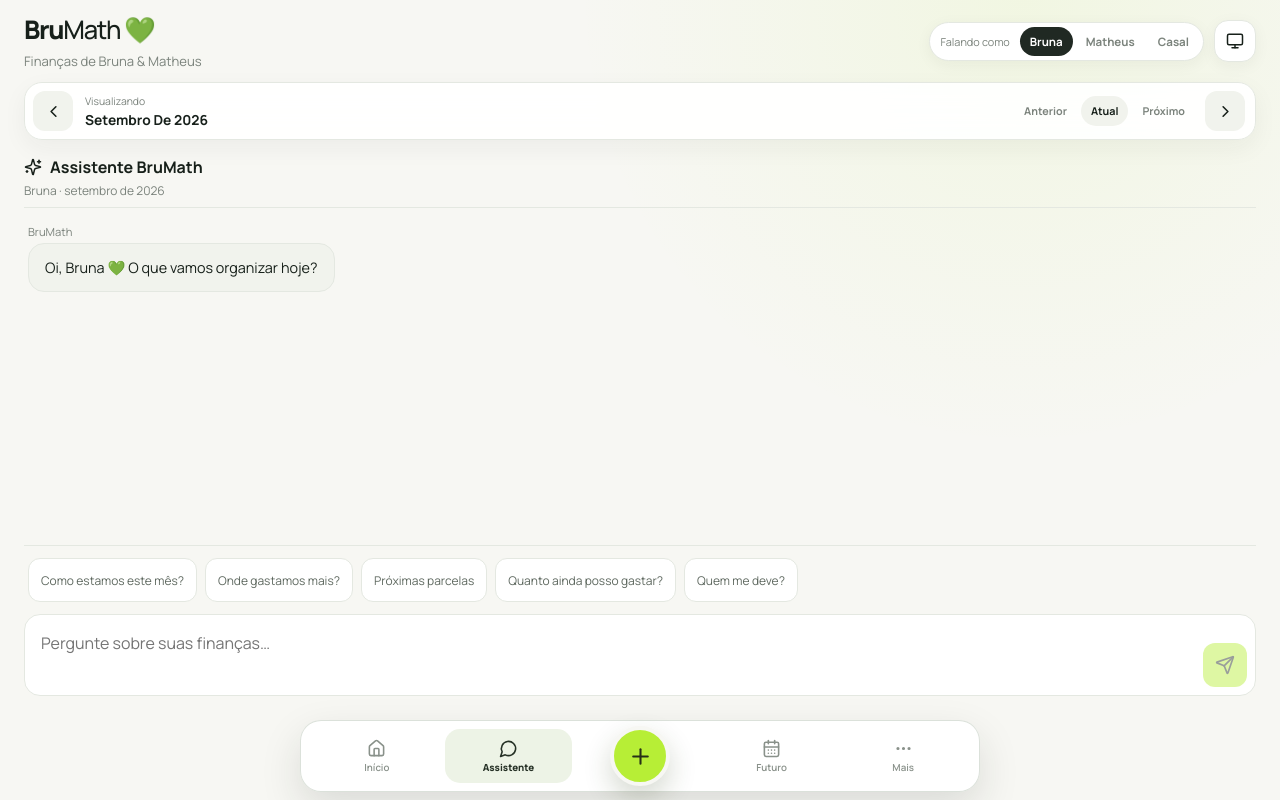
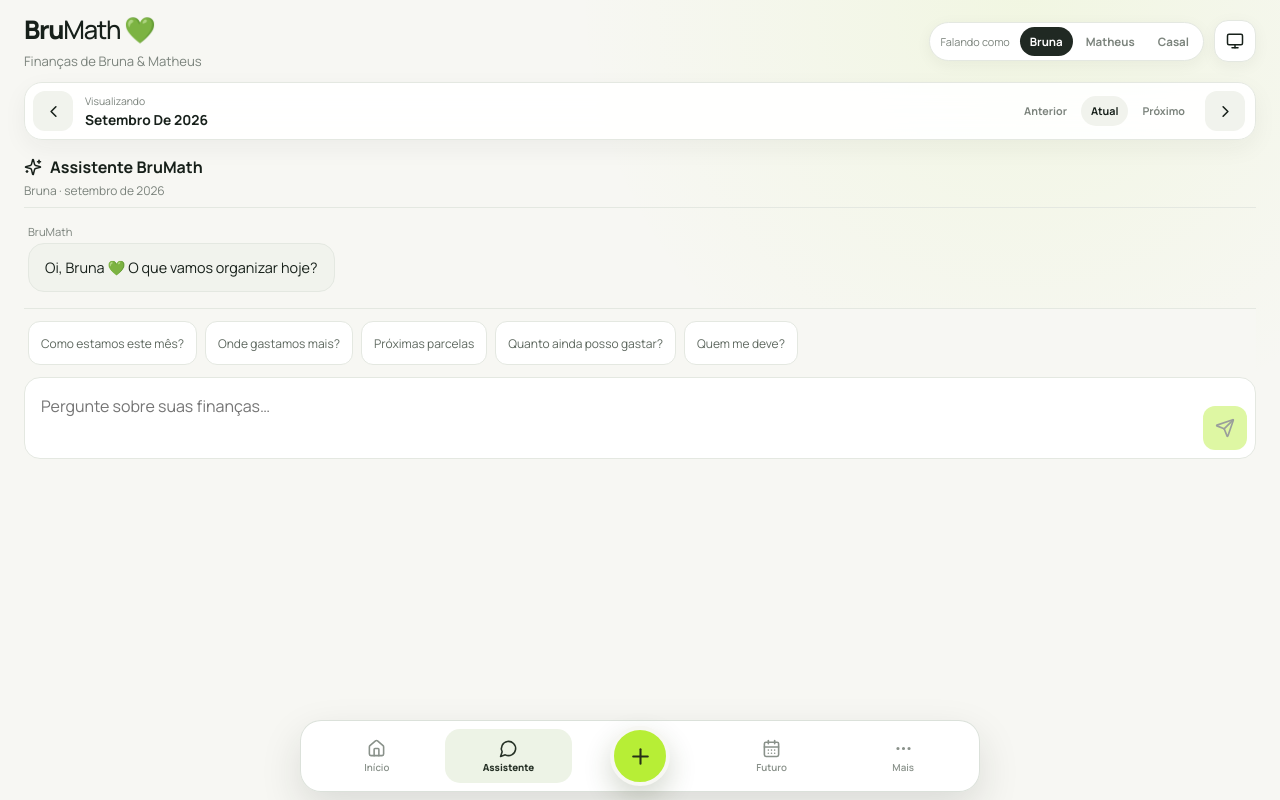
Before and after one commit to buraven/BruMath, a Next.js app: page / in a window 1280 px wide. Both pictures are taken after a click on the button "Abrir conversa completa". Built offline with nearby package versions, Linux system fonts and the light colour scheme.

Commit message:
fix: keep assistant history compact

```diff
--- a/features/assistant/AssistantChat.module.css
+++ b/features/assistant/AssistantChat.module.css
@@ -1,8 +1,8 @@
 .chat {
   display: grid;
-  grid-template-rows: auto minmax(0, 1fr) auto;
+  grid-template-rows: auto auto auto;
   grid-template-columns: minmax(0, 1fr);
-  flex: 1 1 auto;
+  flex: 0 1 auto;
   min-width: 0;
   min-height: 0;
   overflow: hidden;
@@ -26,6 +26,7 @@
 .messages {
   overflow-y: auto;
   overscroll-behavior: contain;
+  max-block-size: min(58dvh, 34rem);
   min-height: 0;
   display: flex;
   flex-direction: column;
```
